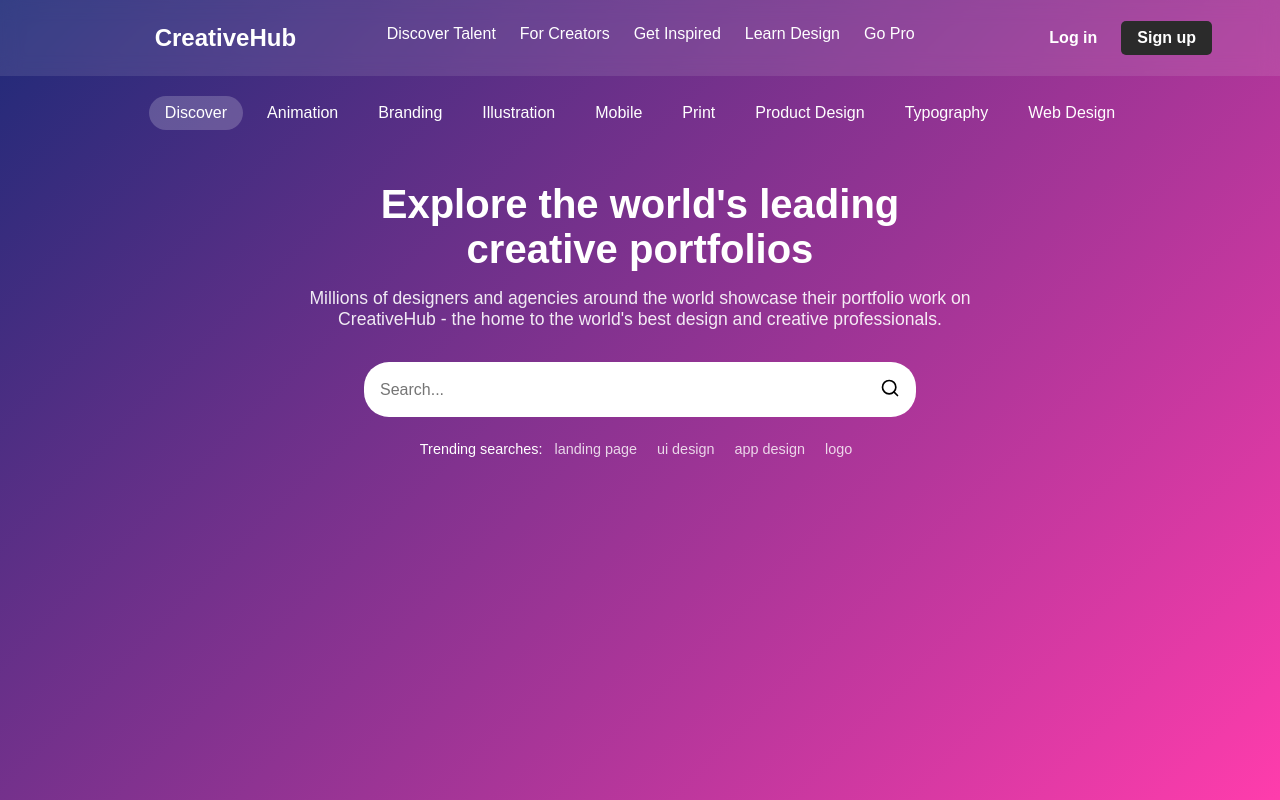
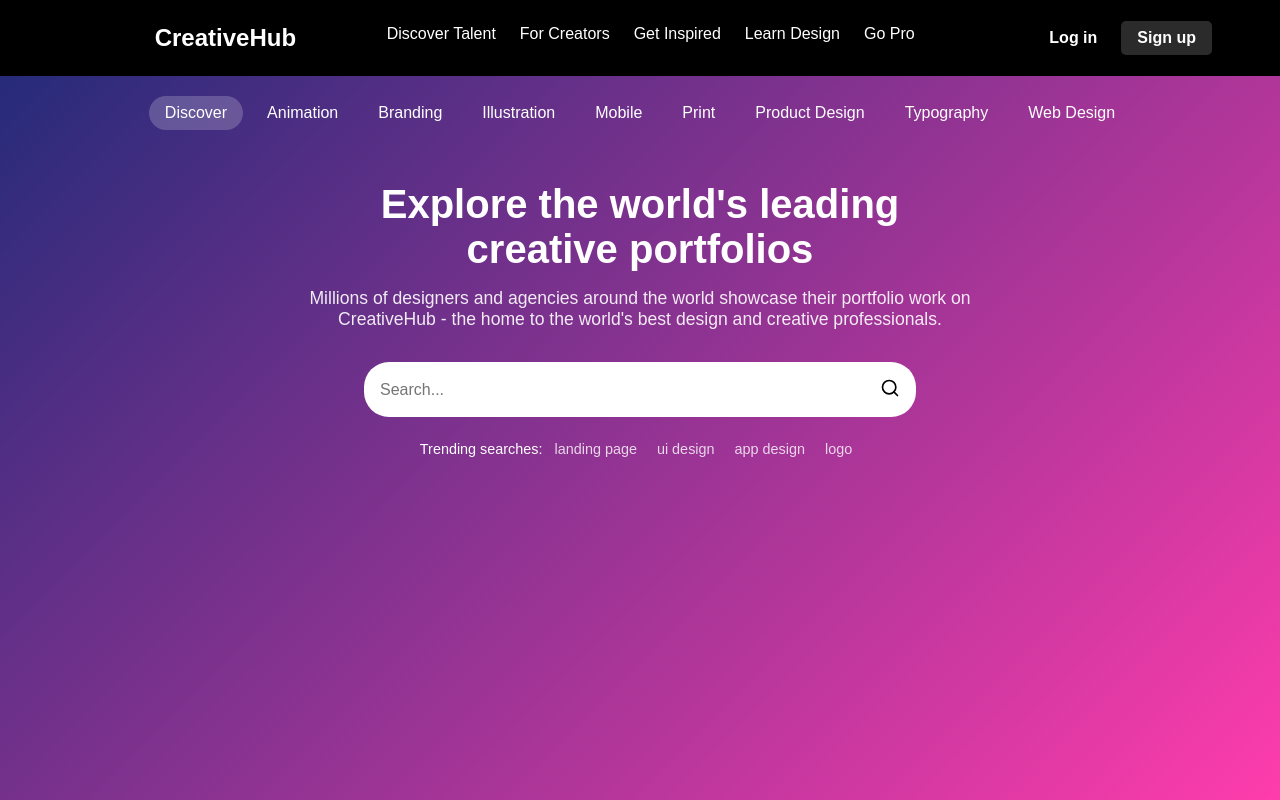
Before and after one commit to Developer-Linus/DribbleClone, a plain HTML site: page index.html in a window 1280 px wide. Drawn offline with Linux system fonts and the light colour scheme.

Commit message:
changed header background to black

```diff
--- a/css/style.css
+++ b/css/style.css
@@ -24,7 +24,7 @@ header {
     justify-content: space-between;
     align-items: center;
     padding: 1rem 5%;
-    background-color: rgba(255, 255, 255, 0.1);
+    background-color: black;
     backdrop-filter: blur(10px);
     flex-wrap: wrap;
 }
```
